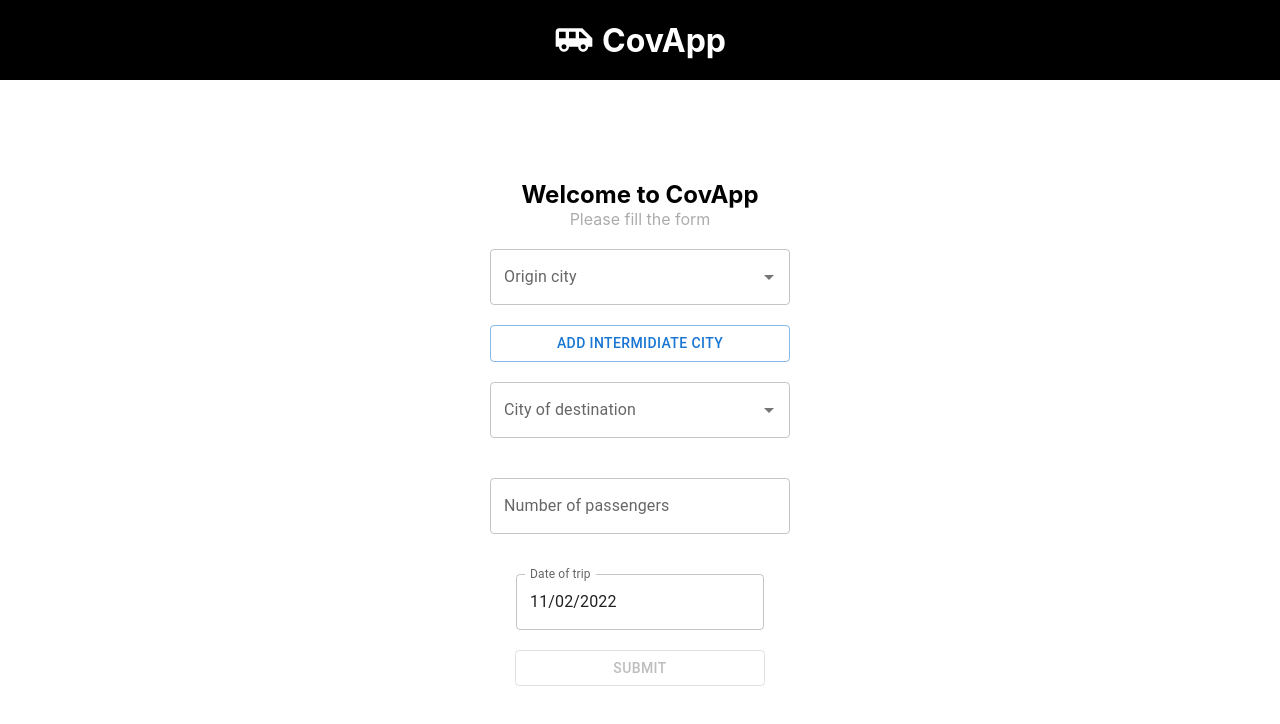
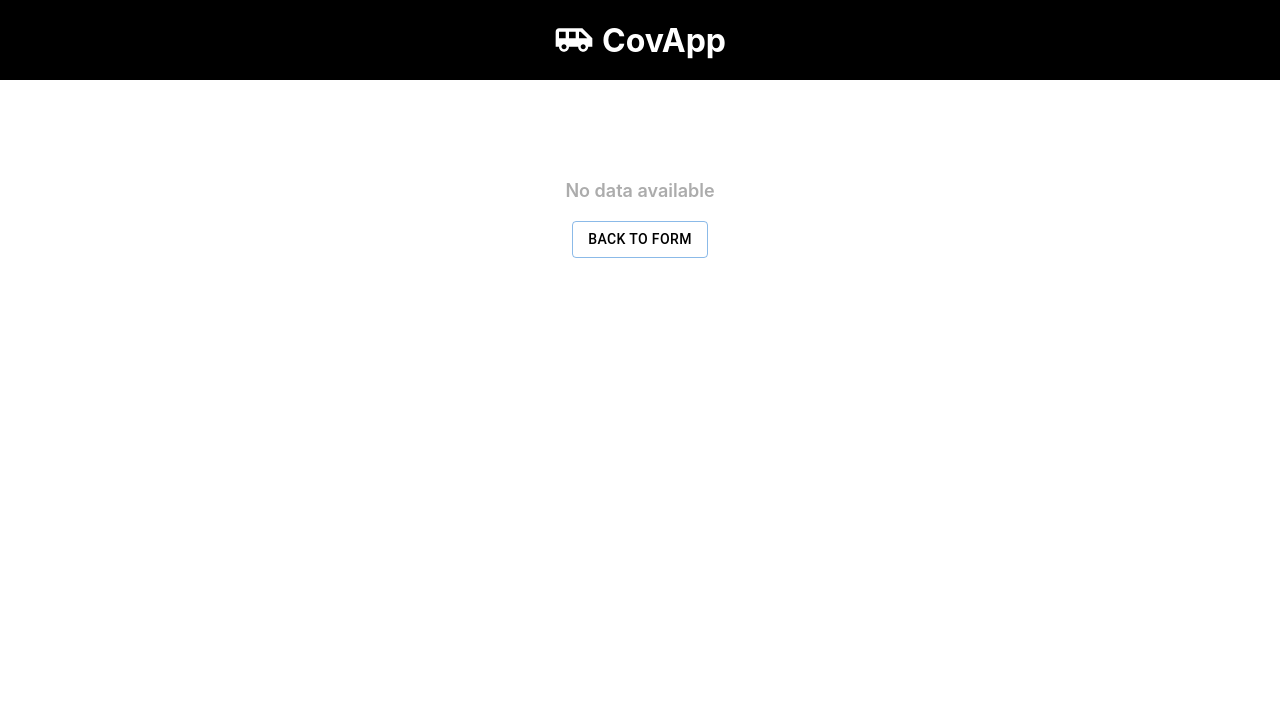
Before and after one commit to Ramzibouchekoua/CovApp, a React (Create React App) app: page /#/LastPage in a window 1280 px wide. Shown: the top 724 px of the page. Built offline with nearby package versions, Linux system fonts and the light colour scheme.

Commit message:
change browserrouter with hashrouter

```diff
--- a/package.json
+++ b/package.json
@@ -1,5 +1,5 @@
 {
-  "homepage": "https://covapptn.herokuapp.com/",
+  "homepage": ".",
   "name": "cov-app",
   "version": "0.1.0",
   "private": true,
@@ -19,7 +19,7 @@
     "notistack": "^2.0.8",
     "react": "^18.2.0",
     "react-dom": "^18.2.0",
-    "react-router-dom": "^5.3.4",
+    "react-router-dom": "^6.4.3",
     "react-scripts": "5.0.1",
     "styled-components": "^5.3.6",
     "web-vitals": "^2.1.4"
--- a/src/App.js
+++ b/src/App.js
@@ -2,20 +2,27 @@ import React from "react";
 import HomePage from "./Components/HomePage";
 import "./Assets/style.scss";
 import Header from "./Components/Header";
-import { Switch, Route } from "react-router-dom";
+import {
+  Switch,
+  Route,
+  BrowserRouter,
+  Routes,
+  HashRouter,
+} from "react-router-dom";
 import LastPage from "./Components/LastPage";
 import { SnackbarProvider } from "notistack";
 function App() {
   return (
-    <SnackbarProvider maxSnack={3}>
-      <div className="App">
-        <Header />
-        <Switch>
-          <Route exact path="/" render={() => <HomePage />} />
-          <Route path="/LastPage" render={() => <LastPage />} />
-        </Switch>
-      </div>
-    </SnackbarProvider>
+    <HashRouter>
+      <Header />
+
+      <SnackbarProvider maxSnack={1}>
+        <Routes>
+          <Route path="/" element={<HomePage />} />
+          <Route path="/LastPage" element={<LastPage />} />
+        </Routes>
+      </SnackbarProvider>
+    </HashRouter>
   );
 }
 
--- a/src/Components/HomePage.jsx
+++ b/src/Components/HomePage.jsx
@@ -5,7 +5,7 @@ import DatePickerComp from "./SubComponents/DatePickerComp";
 import NumberOfPassenger from "./SubComponents/NumberOfPassenger";
 import ComboBoxIntermidiateCity from "./SubComponents/ComboBoxIntermidiateCity";
 import { calcul, fakeBackEnd } from "./calcul";
-import { useHistory } from "react-router-dom";
+import { useNavigate } from "react-router-dom";
 import { useSnackbar } from "notistack";
 import moment from "moment";
 
@@ -19,7 +19,7 @@ function HomePage() {
   const [valueIntermidite, setValueIntermidiate] = useState([]);
   const [tripInformation, setTripInformation] = useState();
   const [submit, setSubmit] = useState(false);
-  const history = useHistory();
+  const history = useNavigate();
 
   const { enqueueSnackbar, closeSnackbar } = useSnackbar();
   const dataFrance = [
@@ -121,8 +121,7 @@ function HomePage() {
   };
   const submitForm = () => {
     console.log("aaa", tripInformation);
-    history.push({
-      pathname: "/LastPage",
+    history("/LastPage", {
       state: {
         originCity,
         cityDestination,
--- a/src/Components/LastPage.jsx
+++ b/src/Components/LastPage.jsx
@@ -1,33 +1,35 @@
-import React, { useState } from "react";
-import { Link, useHistory } from "react-router-dom";
+import React, { useEffect, useState } from "react";
+import { Link, useLocation, useNavigate } from "react-router-dom";
 import { fakeBackEnd } from "./calcul";
 import AirlineSeatReclineNormalIcon from "@mui/icons-material/AirlineSeatReclineNormal";
 import CalendarMonthIcon from "@mui/icons-material/CalendarMonth";
 import { Button } from "@mui/material";
 import moment from "moment";
 function LastPage() {
-  const history = useHistory();
+  const navigate = useLocation();
   const [tripInformation, setTripInformation] = useState(
-    history.location.state?.tripInformation
+    navigate.state?.tripInformation
   );
-  // const passengerNumber = history.location.state?.numberPassenger;
-  // const date = history.location.state?.dateTrip;
+
+  useEffect(() => {
+    console.log(navigate);
+  }, []);
 
   const arr = fakeBackEnd(
-    history.location.state?.originCity,
-    history.location.state?.cityDestination,
-    history.location.state?.valueIntermidite
+    navigate.state?.originCity,
+    navigate.state?.cityDestination,
+    navigate.state?.valueIntermidite
   );
 
   return (
     <div className="lastpage">
-      {history.location.state ? (
+      {navigate.state ? (
         <>
           {" "}
-          {arr.map((el, key) => (
+          {arr?.map((el, key) => (
             <>
               {key < arr.length - 1 && (
-                <div className="distance-components" key={key}>
+                <div className="distance-components">
                   <span className="city bold">{el.label}</span>
                   <span> to </span>
                   <span className="city bold"> {arr[key + 1]?.label} </span>
--- a/src/Components/SubComponents/ComboBoxIntermidiateCity.jsx
+++ b/src/Components/SubComponents/ComboBoxIntermidiateCity.jsx
@@ -9,7 +9,6 @@ function ComboBoxIntermidiateCity({
   setValueIntermidiate,
   Data,
   handleChange,
-  index,
 }) {
   const addInput = () => {
     const tempArray = [...valueIntermidite];
--- a/src/index.js
+++ b/src/index.js
@@ -7,9 +7,7 @@ import { BrowserRouter } from "react-router-dom";
 const root = ReactDOM.createRoot(document.getElementById("root"));
 root.render(
   <React.StrictMode>
-    <BrowserRouter>
-      <App />
-    </BrowserRouter>
+    <App />
   </React.StrictMode>
 );
 
```
Also changed, not shown: src/Components/SubComponents/ComboBox.jsx (+1 -14 lines), 1 other file (tests, documents, lock files or other folders).
